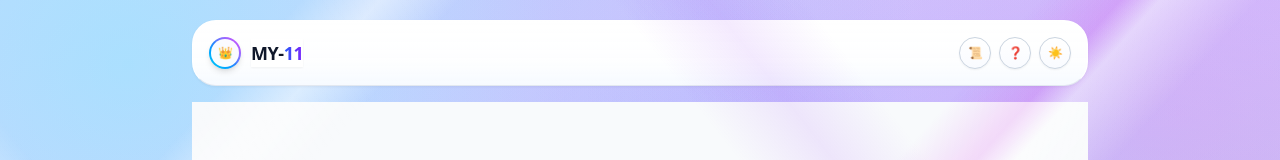
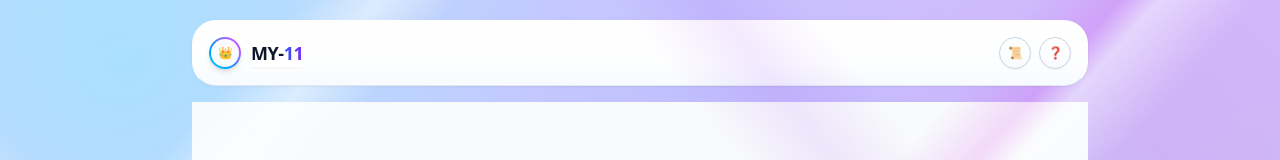
Before and after one commit to yasarshehzad/my-11, a Next.js app: page / in a window 1280 px wide. Shown: the top 160 px of the page. Built offline with nearby package versions, Linux system fonts and the light colour scheme.

Commit message:
feat(theme): remove dark mode user option and enforce light mode default system-wide

```diff
--- a/src/app/career/page.tsx
+++ b/src/app/career/page.tsx
@@ -14,7 +14,7 @@ export default function CareerEntryPage() {
     }
     return [];
   });
-  const [theme, setTheme] = useState<'dark' | 'light'>(() => getSavedTheme());
+  const [theme] = useState<'dark' | 'light'>('light');
   const [deleteConfirmSlot, setDeleteConfirmSlot] = useState<string | null>(null);
   const [importingSlot, setImportingSlot] = useState<ValidSlotId | null>(null);
   const [importJsonText, setImportJsonText] = useState('');
@@ -27,14 +27,8 @@ export default function CareerEntryPage() {
   };
 
   useEffect(() => {
-    saveTheme(getSavedTheme());
+    saveTheme('light');
   }, []);
-
-  const toggleTheme = () => {
-    const next = theme === 'dark' ? 'light' : 'dark';
-    setTheme(next);
-    saveTheme(next);
-  };
 
   const showToast = (msg: string) => {
     setToastMessage(msg);
@@ -173,13 +167,6 @@ export default function CareerEntryPage() {
               className="w-7 h-7 sm:w-8 sm:h-8 rounded-full flex items-center justify-center text-xs font-bold office-subcard cursor-pointer"
             >
               ❓
-            </button>
-            <button
-              onClick={toggleTheme}
-              title={theme === 'dark' ? 'Switch to Light Mode' : 'Switch to Dark Mode'}
-              className="w-7 h-7 sm:w-8 sm:h-8 rounded-full flex items-center justify-center text-xs office-subcard cursor-pointer"
-            >
-              {theme === 'dark' ? '🌙' : '☀️'}
             </button>
           </div>
         </div>
--- a/src/app/career/play/page.tsx
+++ b/src/app/career/play/page.tsx
@@ -564,17 +564,7 @@ function CareerPlayHubContent() {
     }
     return null;
   });
-  const [theme, setTheme] = useState<'dark' | 'light'>(() => {
-    if (typeof window !== 'undefined') {
-      try {
-        const saved = localStorage.getItem('drafted_xi_theme');
-        if (saved === 'dark' || saved === 'light') return saved;
-      } catch {
-        // fallback to light
-      }
-    }
-    return 'light';
-  });
+  const [theme] = useState<'dark' | 'light'>('light');
   const [activeTab, setActiveTab] = useState<'overview' | 'squad' | 'fixtures' | 'table' | 'cups' | 'transfers' | 'settings'>('overview');
   const [tabHistory, setTabHistory] = useState<('overview' | 'squad' | 'fixtures' | 'table' | 'cups' | 'transfers' | 'settings')[]>([]);
   const [showExitConfirmModal, setShowExitConfirmModal] = useState(false);
@@ -1028,12 +1018,6 @@ function CareerPlayHubContent() {
       }
     }
   }, [checkAndTriggerCelebration]);
-
-  const toggleTheme = () => {
-    const next = theme === 'dark' ? 'light' : 'dark';
-    setTheme(next);
-    saveTheme(next);
-  };
 
   const showToast = (msg: string) => {
     setToastMessage(msg);
@@ -1635,7 +1619,7 @@ function CareerPlayHubContent() {
   return (
     <div
       id="career-office-root"
-      data-office-theme={theme}
+      data-office-theme="light"
       data-office-active={activeTab === 'overview' ? 'true' : 'false'}
       className="min-h-screen bg-slate-950 text-foreground font-sans flex flex-col pitch-bg w-full overflow-x-hidden"
     >
@@ -1903,18 +1887,7 @@ function CareerPlayHubContent() {
 
               <div className="h-px bg-[var(--office-divider)] my-1" />
 
-              <div className="grid grid-cols-2 gap-1.5">
-                <button
-                  type="button"
-                  data-office-ui="true"
-                  onClick={() => {
-                    toggleTheme();
-                    setIsMoreMenuOpen(false);
-                  }}
-                  className="office-subcard py-2 px-2.5 rounded-xl text-[11px] font-bold text-[var(--office-text-primary)] flex items-center justify-center gap-1.5 cursor-pointer"
-                >
-                  <span>{theme === 'dark' ? '☀️ Light' : '🌙 Dark'}</span>
-                </button>
+              <div className="pt-1">
                 <button
                   type="button"
                   data-office-ui="true"
@@ -1922,9 +1895,9 @@ function CareerPlayHubContent() {
                     handleExport();
                     setIsMoreMenuOpen(false);
                   }}
-                  className="office-subcard py-2 px-2.5 rounded-xl text-[11px] font-bold text-[var(--office-text-primary)] flex items-center justify-center gap-1.5 cursor-pointer"
+                  className="office-subcard w-full py-2 px-2.5 rounded-xl text-[11px] font-bold text-[var(--office-text-primary)] flex items-center justify-center gap-1.5 cursor-pointer"
                 >
-                  <span>💾 Backup</span>
+                  <span>💾 Backup Save</span>
                 </button>
               </div>
             </div>
--- a/src/app/career/setup/page.tsx
+++ b/src/app/career/setup/page.tsx
@@ -36,7 +36,7 @@ function SetupWizardContent() {
   const targetSlot: ValidSlotId = isValidSlotId(rawSlot) ? rawSlot : 'slot_1';
 
   const [step, setStep] = useState<1 | 2 | 3>(1);
-  const [theme, setTheme] = useState<'dark' | 'light'>(() => getSavedTheme());
+  const [theme] = useState<'dark' | 'light'>('light');
 
   // Step 1: Manager
   const [managerName, setManagerName] = useState('Alex Manager');
@@ -53,14 +53,8 @@ function SetupWizardContent() {
   const [customSettings, setCustomSettings] = useState<CareerSettings>(getPresetSettings('easy'));
 
   useEffect(() => {
-    saveTheme(getSavedTheme());
+    saveTheme('light');
   }, []);
-
-  const toggleTheme = () => {
-    const next = theme === 'dark' ? 'light' : 'dark';
-    setTheme(next);
-    saveTheme(next);
-  };
 
   const handlePresetSelect = (newPreset: DifficultyPreset) => {
     setPreset(newPreset);
@@ -144,14 +138,6 @@ function SetupWizardContent() {
             </p>
           </div>
         </div>
-
-        <button
-          onClick={toggleTheme}
-          title={theme === 'dark' ? 'Switch to Light Mode' : 'Switch to Dark Mode'}
-          className="w-8 h-8 rounded-full flex items-center justify-center office-subcard text-xs cursor-pointer active:scale-95 transition-transform"
-        >
-          {theme === 'dark' ? '🌙' : '☀️'}
-        </button>
       </header>
 
       {/* Main Wizard */}
--- a/src/app/draft/page.tsx
+++ b/src/app/draft/page.tsx
@@ -28,15 +28,13 @@ function DraftPageContent() {
   const game = useDraftGame('formation');
 
   // --- Theme & Tutorial Modal States ---
-  const [theme, setTheme] = useState<'dark' | 'light'>('dark');
+  const [theme] = useState<'dark' | 'light'>('light');
   const [showTutorial, setShowTutorial] = useState(false);
   const exportRef = useRef<HTMLDivElement | null>(null);
   const initializedRef = useRef(false);
 
   useEffect(() => {
-    const saved = getSavedTheme();
-    setTheme(saved);
-    saveTheme(saved);
+    saveTheme('light');
 
     // Check if tutorial has been dismissed
     const hide = getHideTutorial();
@@ -65,12 +63,6 @@ function DraftPageContent() {
       game.handleStartDraft();
     }
   }, [mode, phaseParam, game.todayChallenge]); // eslint-disable-line react-hooks/exhaustive-deps
-
-  const toggleTheme = () => {
-    const next = theme === 'dark' ? 'light' : 'dark';
-    setTheme(next);
-    saveTheme(next);
-  };
 
   const handleReturnHome = () => {
     if (game.phase === 'results' || game.phase === 'history' || window.confirm('Abandon current draft run and return to homepage?')) {
@@ -170,15 +162,6 @@ function DraftPageContent() {
             className="w-8 h-8 rounded-full flex items-center justify-center office-subcard text-xs text-slate-400 hover:text-white cursor-pointer active:scale-95 transition-transform"
           >
             ❓
-          </button>
-
-          {/* Theme Switcher Button */}
-          <button
-            onClick={toggleTheme}
-            title={theme === 'dark' ? 'Switch to Light Mode' : 'Switch to Dark Mode'}
-            className="w-8 h-8 rounded-full flex items-center justify-center office-subcard text-xs cursor-pointer active:scale-95 transition-transform"
-          >
-            {theme === 'dark' ? '🌙' : '☀️'}
           </button>
         </div>
       </header>
--- a/src/app/layout.tsx
+++ b/src/app/layout.tsx
@@ -62,14 +62,9 @@ export default function RootLayout({
           dangerouslySetInnerHTML={{
             __html: `(function(){
               try {
-                var t = localStorage.getItem('drafted_xi_theme');
-                var theme = (t === 'dark') ? 'dark' : 'light';
-                document.documentElement.setAttribute('data-theme', theme);
-                if (theme === 'dark') {
-                  document.documentElement.classList.add('dark');
-                } else {
-                  document.documentElement.classList.remove('dark');
-                }
+                localStorage.setItem('drafted_xi_theme', 'light');
+                document.documentElement.setAttribute('data-theme', 'light');
+                document.documentElement.classList.remove('dark');
               } catch(e) {}
             })()`,
           }}
--- a/src/app/page.tsx
+++ b/src/app/page.tsx
@@ -27,24 +27,16 @@ export default function DraftedXIGame() {
   const router = useRouter();
 
   // --- Theme & Tutorial Modal States ---
-  const [theme, setTheme] = useState<'dark' | 'light'>('dark');
+  const [theme] = useState<'dark' | 'light'>('light');
   const [showTutorial, setShowTutorial] = useState(false);
   const [tutorialMode, setTutorialMode] = useState<'draft' | 'career' | 'all'>('draft');
   const exportRef = useRef<HTMLDivElement | null>(null);
 
   useEffect(() => {
-    const saved = getSavedTheme();
-    setTheme(saved);
-    saveTheme(saved);
+    saveTheme('light');
     // NOTE: Intentionally do NOT show introductory popup immediately on initial landing.
     // It is saved for later when a user chooses an avenue (Draft Mode or Career Mode).
   }, []);
-
-  const toggleTheme = () => {
-    const next = theme === 'dark' ? 'light' : 'dark';
-    setTheme(next);
-    saveTheme(next);
-  };
 
   const handleStartDraftWithTutorialCheck = () => {
     const hide = getHideTutorial();
@@ -174,15 +166,6 @@ export default function DraftedXIGame() {
             className="w-8 h-8 rounded-full flex items-center justify-center office-subcard text-xs text-slate-400 hover:text-white cursor-pointer active:scale-95 transition-transform"
           >
             ❓
-          </button>
-
-          {/* Theme Switcher Button */}
-          <button
-            onClick={toggleTheme}
-            title={theme === 'dark' ? 'Switch to Light Mode' : 'Switch to Dark Mode'}
-            className="w-8 h-8 rounded-full flex items-center justify-center office-subcard text-xs cursor-pointer active:scale-95 transition-transform"
-          >
-            {theme === 'dark' ? '🌙' : '☀️'}
           </button>
         </div>
       </header>
--- a/src/utils/storage.ts
+++ b/src/utils/storage.ts
@@ -35,32 +35,23 @@ export const DEFAULT_STREAKS: StreakStats = {
 const isClient = () => typeof window !== 'undefined' && typeof localStorage !== 'undefined';
 
 /**
- * Safe retrieval of saved theme (defaults to light mode system-wide)
+ * Safe retrieval of saved theme (defaults to light mode system-wide).
+ * Note: Dark mode is temporarily disabled across the UI per design review.
  */
 export function getSavedTheme(): 'dark' | 'light' {
-  if (!isClient()) return 'light';
-  try {
-    const saved = localStorage.getItem(THEME_KEY);
-    return saved === 'dark' ? 'dark' : 'light';
-  } catch (e) {
-    console.warn('Failed to read theme from localStorage:', e);
-    return 'light';
-  }
+  return 'light';
 }
 
 /**
- * Safe update of theme
+ * Safe update of theme (enforces light mode system-wide)
  */
 export function saveTheme(theme: 'dark' | 'light'): void {
   if (!isClient()) return;
   try {
-    localStorage.setItem(THEME_KEY, theme);
-    document.documentElement.setAttribute('data-theme', theme);
-    if (theme === 'dark') {
-      document.documentElement.classList.add('dark');
-    } else {
-      document.documentElement.classList.remove('dark');
-    }
+    // Only light mode is currently active across the game
+    localStorage.setItem(THEME_KEY, 'light');
+    document.documentElement.setAttribute('data-theme', 'light');
+    document.documentElement.classList.remove('dark');
   } catch (e) {
     console.warn('Failed to save theme to localStorage:', e);
   }
```
Also changed, not shown: 1 other file (tests, documents, lock files or other folders).
